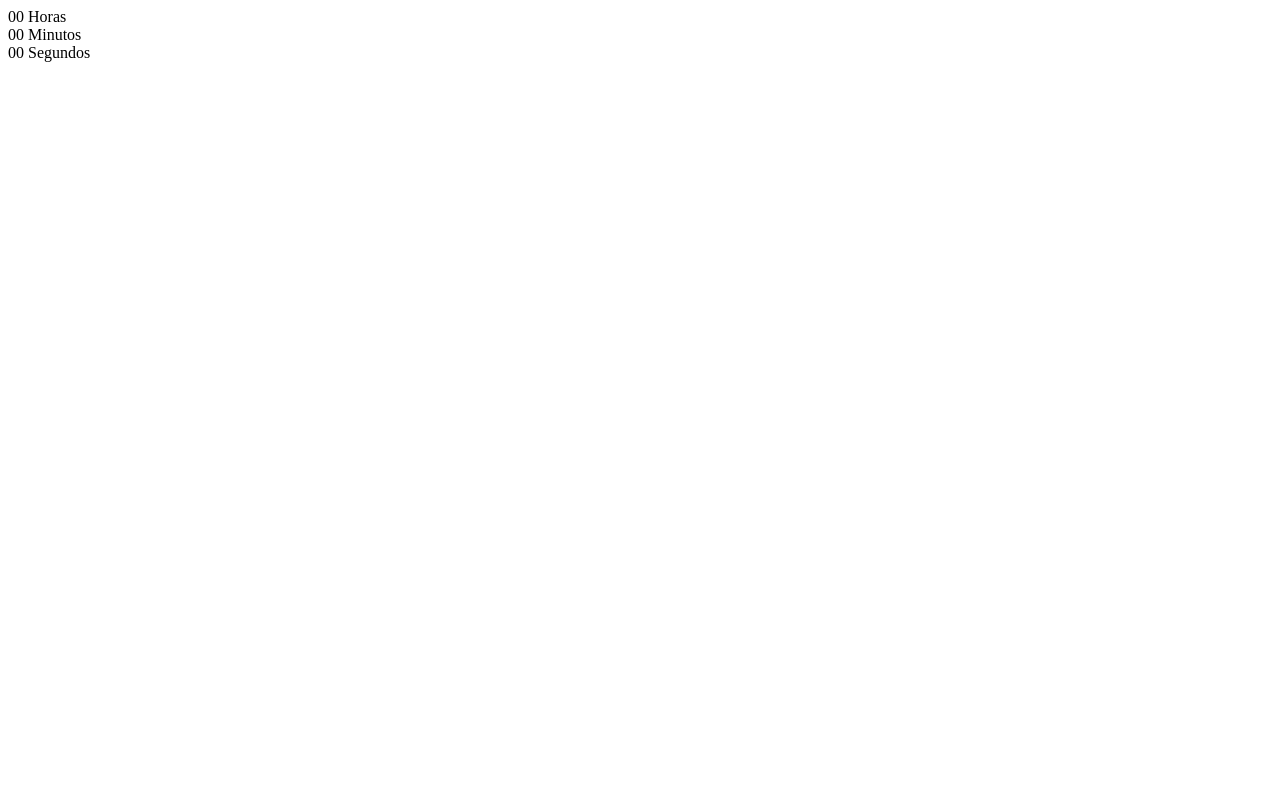
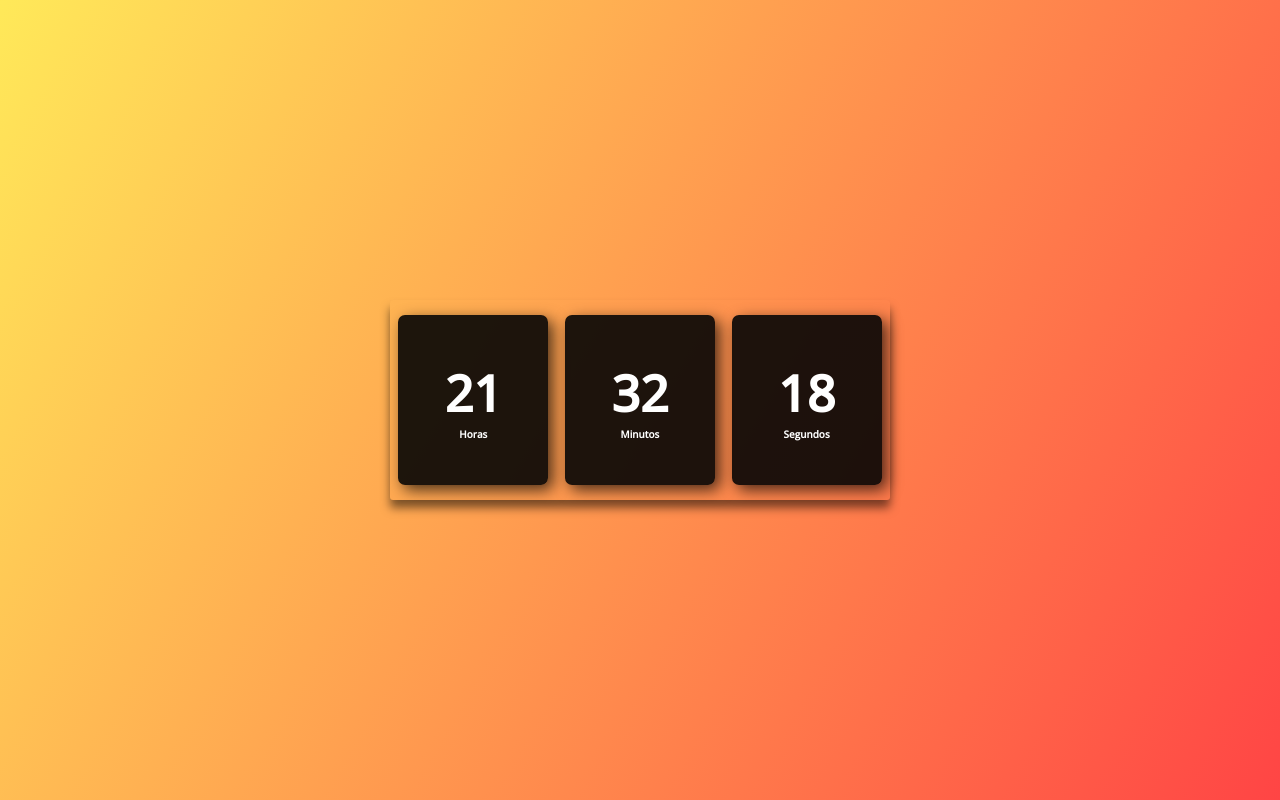
Before and after one commit to samuelramosdev/project-digital-watch, a plain HTML site: page index.html in a window 1280 px wide. Drawn offline with nearby package versions, Linux system fonts and the light colour scheme.

Commit message:
FEAT: style and create watch functionality

```diff
--- a/assets/css/style.css
+++ b/assets/css/style.css
@@ -0,0 +1,48 @@
+@import url('https://fonts.googleapis.com/css2?family=Open+Sans:wght@300;400;500&display=swap');
+
+* {
+  margin: 0;
+  padding: 0;
+  font-family: 'Open Sans', sans-serif;
+}
+
+body {
+  height: 100vh;
+  background: linear-gradient(120deg, #ffe53bd8, #ff2525da);
+  display: flex;
+  align-items: center;
+  justify-content: center;
+}
+
+.watch {
+  display: flex;
+  align-items: center;
+  justify-content: space-around;
+  height: 200px;
+  width: 500px;
+  background: transparent;
+  border-radius: 3px;
+  box-shadow: 0px 8px 10px rgba(0, 0, 0, .5);
+}
+
+.watch div {
+  height: 170px;
+  width: 150px;
+  display: flex;
+  flex-direction: column;
+  align-items: center;
+  justify-content: center;
+  color: #fff;
+  background: rgba(5, 5, 5, .9);
+  box-shadow: 5px 5px 15px rgba(0, 0, 0, .7);
+  border-radius: 7px;
+}
+
+.watch span {
+  font-weight: bolder;
+  font-size: 50px;
+}
+
+.watch span.time {
+  font-size: 10px;
+}
--- a/assets/js/script.js
+++ b/assets/js/script.js
@@ -0,0 +1,19 @@
+const hours = document.getElementById('hours');
+const minutes = document.getElementById('minutes');
+const seconds = document.getElementById('seconds');
+
+const watch = setInterval(function time() {
+  let dateToday = new Date();
+  let h = dateToday.getHours();
+  let min = dateToday.getMinutes();
+  let sec = dateToday.getSeconds();
+
+  h < 10 ? '0' + h : h
+  min < 10 ? '0' + min : min
+  sec < 10 ? '0' + sec : sec
+
+  hours.textContent = h;
+  minutes.textContent = min;
+  seconds.textContent = sec;
+
+})
--- a/index.html
+++ b/index.html
@@ -9,11 +9,10 @@
 </head>
 
 <body>
-  <main>
   <div class="watch">
     <div>
-        <span id="horas">00</span>
-        <span class="tempo">Horas</span>
+      <span id="hours">00</span>
+      <span class="time">Horas</span>
     </div>
 
     <div>
@@ -26,7 +25,6 @@
       <span class="time">Segundos</span>
     </div>
   </div>
-  </main>
   <script src="assets/js/script.js"></script>
 </body>
 
```
Lines whose indentation alone changed are shown as unchanged.
